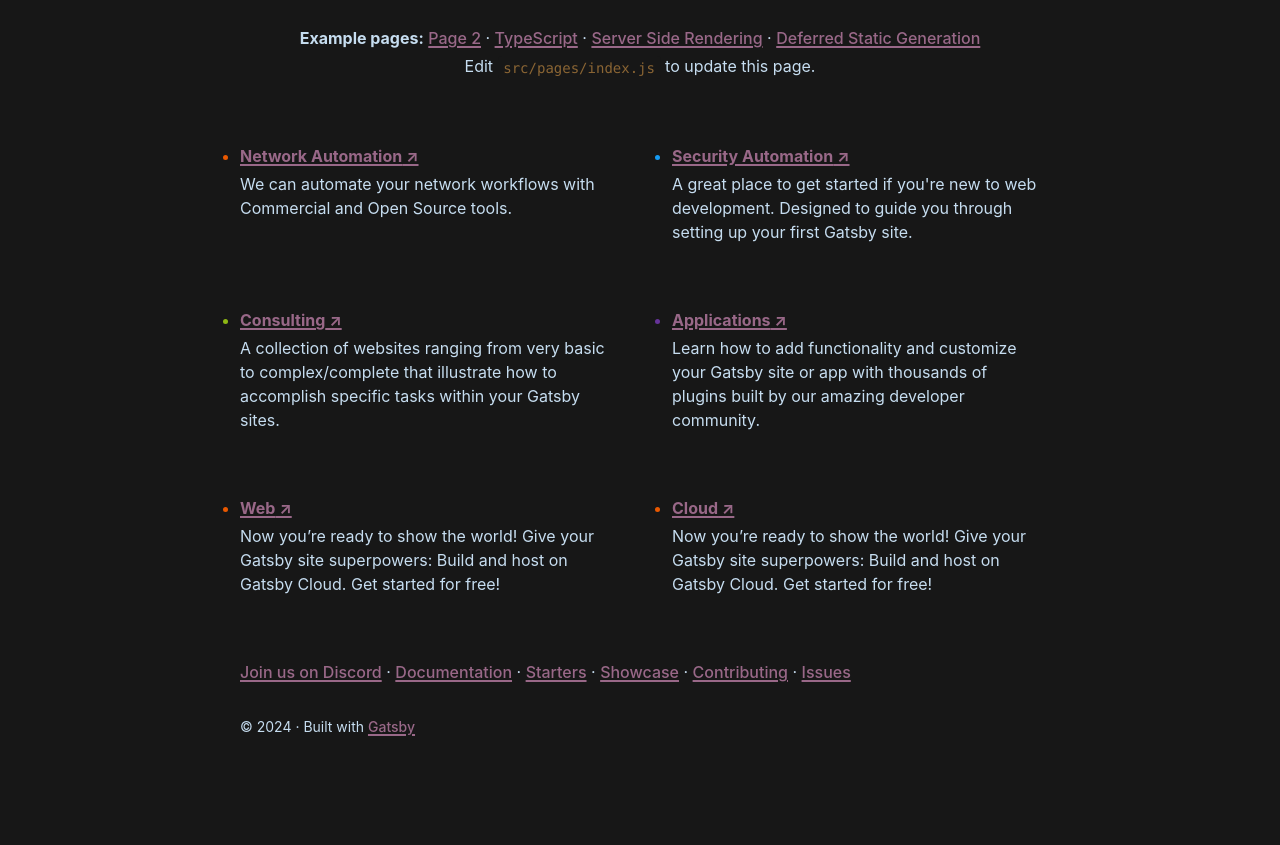
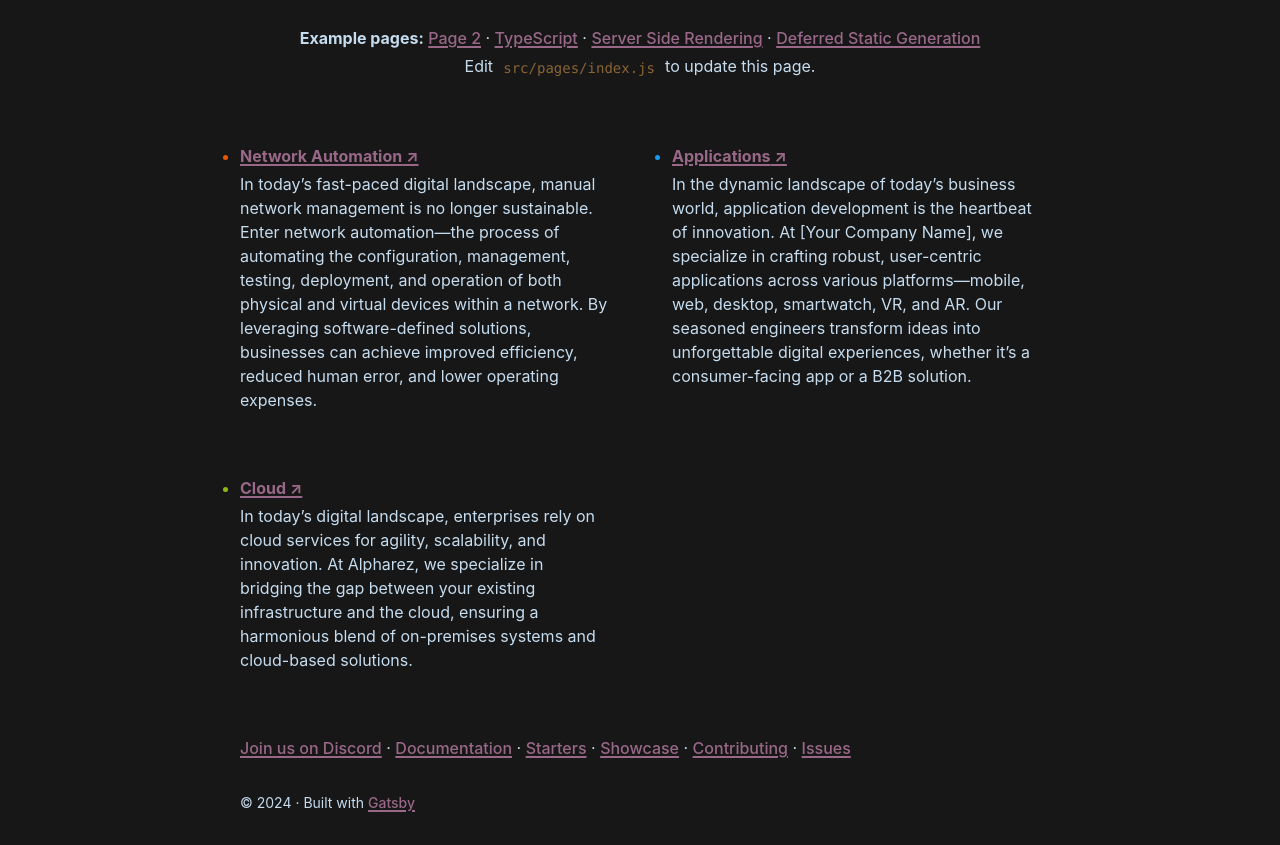
Before and after one commit to alpharez/alpha-gatsby, a Gatsby site: page / in a window 1280 px wide. Shown: the part 239-1084 px from the top of the page. Before the commit the page ends 1008 px from the top, so only its background shows below. Built offline with nearby package versions, Linux system fonts and the light colour scheme; Gatsby itself is replaced by a stand-in of ours.

Commit message:
added text

```diff
--- a/src/pages/index.js
+++ b/src/pages/index.js
@@ -11,37 +11,19 @@ const links = [
     text: "Network Automation",
     url: "https://www.gatsbyjs.com/cloud",
     description:
-      "We can automate your network workflows with Commercial and Open Source tools.",
-  },
-  {
-    text: "Security Automation",
-    url: "https://www.gatsbyjs.com/docs/tutorial",
-    description:
-      "A great place to get started if you're new to web development. Designed to guide you through setting up your first Gatsby site.",
-  },
-  {
-    text: "Consulting",
-    url: "https://github.com/gatsbyjs/gatsby/tree/master/examples",
-    description:
-      "A collection of websites ranging from very basic to complex/complete that illustrate how to accomplish specific tasks within your Gatsby sites.",
+      "In today’s fast-paced digital landscape, manual network management is no longer sustainable. Enter network automation—the process of automating the configuration, management, testing, deployment, and operation of both physical and virtual devices within a network. By leveraging software-defined solutions, businesses can achieve improved efficiency, reduced human error, and lower operating expenses.",
   },
   {
     text: "Applications",
     url: "https://www.gatsbyjs.com/plugins",
     description:
-      "Learn how to add functionality and customize your Gatsby site or app with thousands of plugins built by our amazing developer community.",
-  },
-  {
-    text: "Web",
-    url: "https://www.gatsbyjs.com/cloud",
-    description:
-      "Now you’re ready to show the world! Give your Gatsby site superpowers: Build and host on Gatsby Cloud. Get started for free!",
+      "In the dynamic landscape of today’s business world, application development is the heartbeat of innovation. At [Your Company Name], we specialize in crafting robust, user-centric applications across various platforms—mobile, web, desktop, smartwatch, VR, and AR. Our seasoned engineers transform ideas into unforgettable digital experiences, whether it’s a consumer-facing app or a B2B solution.",
   },
   {
     text: "Cloud",
     url: "https://www.gatsbyjs.com/cloud",
     description:
-      "Now you’re ready to show the world! Give your Gatsby site superpowers: Build and host on Gatsby Cloud. Get started for free!",
+      "In today’s digital landscape, enterprises rely on cloud services for agility, scalability, and innovation. At Alpharez, we specialize in bridging the gap between your existing infrastructure and the cloud, ensuring a harmonious blend of on-premises systems and cloud-based solutions.",
   },
 ]
 
```
